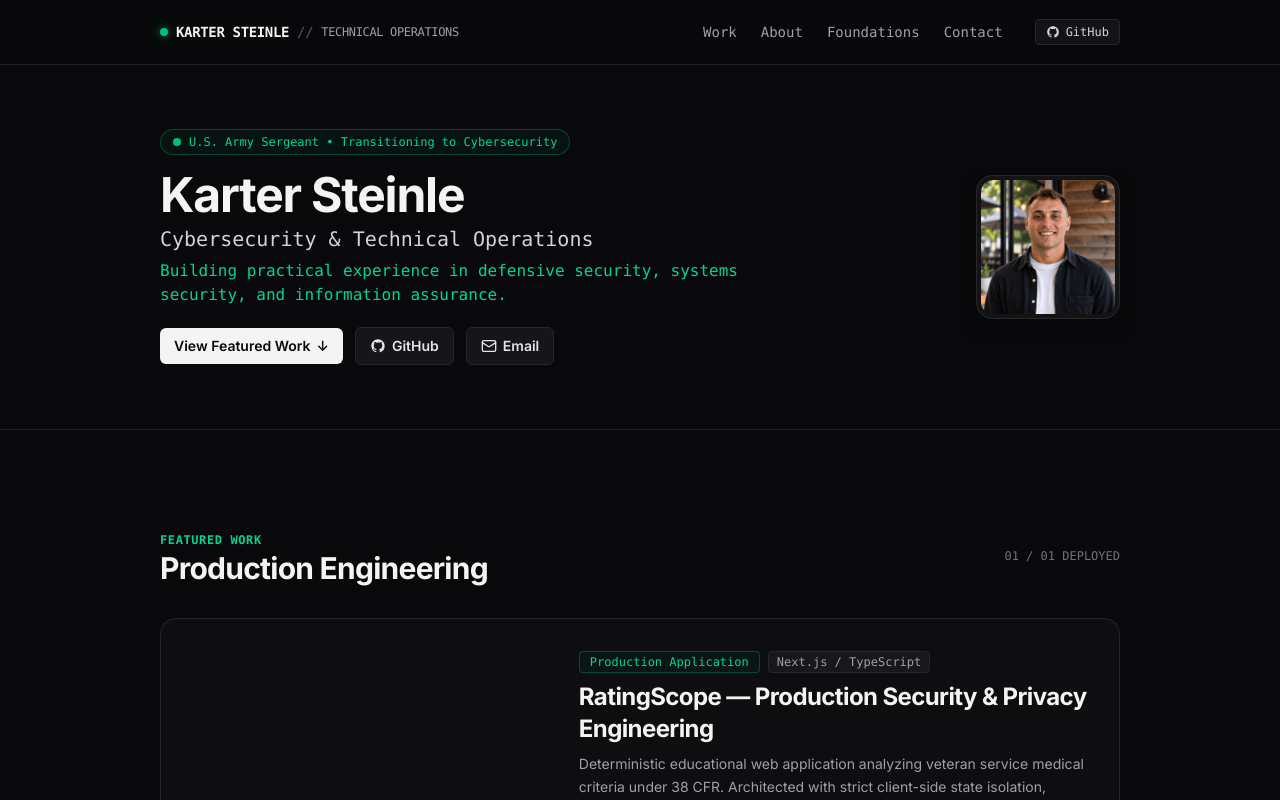
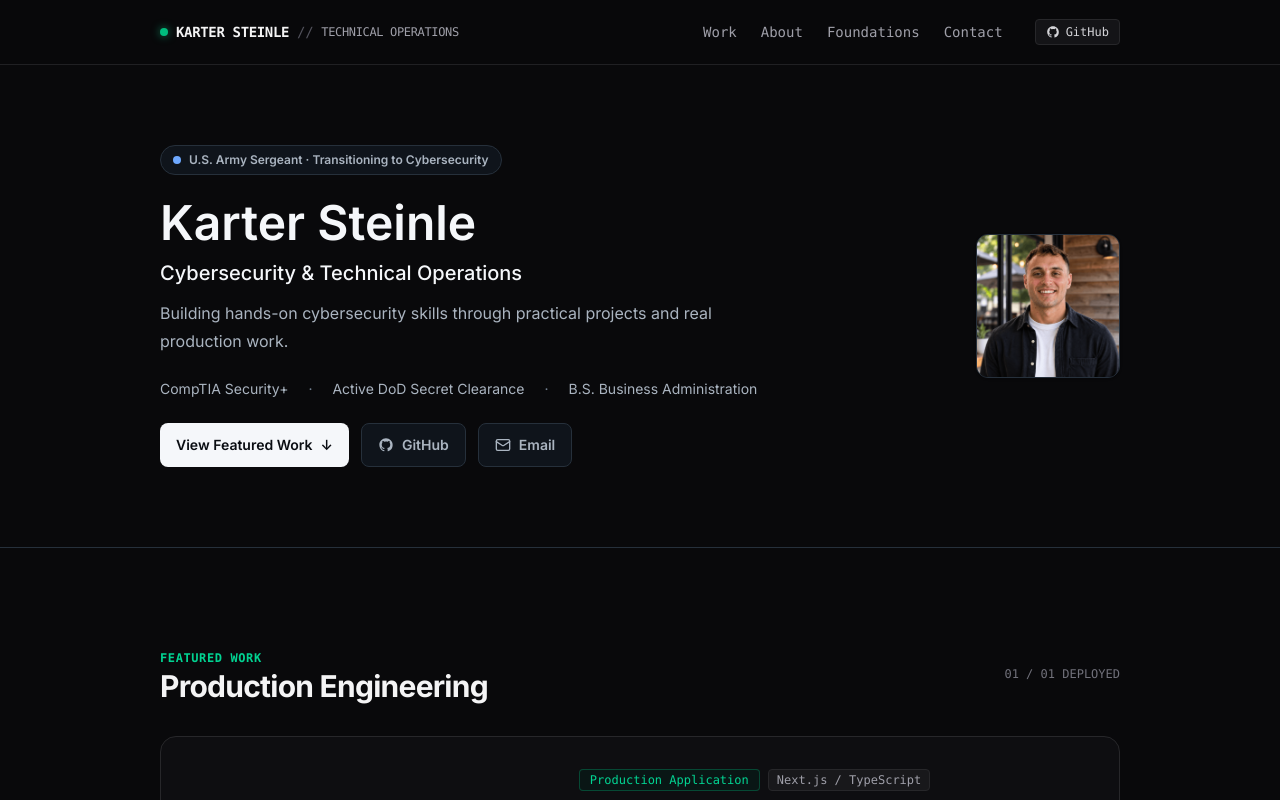
Before and after one commit to karter-s/karter, a Next.js app: page / in a window 1280 px wide. Shown: the top 800 px of the page. Built offline with nearby package versions, Linux system fonts and the light colour scheme.

Commit message:
content: ground hero copy and surface verified credentials

```diff
--- a/components/Hero.tsx
+++ b/components/Hero.tsx
@@ -2,38 +2,35 @@ import Image from "next/image";
 
 export default function Hero() {
   return (
-    <section className="relative py-12 sm:py-16 border-b border-zinc-800/80">
-      <div className="mx-auto max-w-5xl px-4 sm:px-6 lg:px-8">
-        <div className="flex flex-col-reverse sm:flex-row items-start sm:items-center justify-between gap-6 sm:gap-8">
-          <div className="flex flex-col items-start gap-4 max-w-2xl">
-            {/* Operational Status Badge */}
-            <div className="inline-flex items-center gap-2 rounded-full border border-emerald-500/30 bg-emerald-950/30 px-3 py-1 text-xs font-mono font-medium text-emerald-400">
-              <span className="relative flex h-2 w-2">
-                <span className="absolute inline-flex h-full w-full animate-ping rounded-full bg-emerald-400 opacity-75"></span>
-                <span className="relative inline-flex h-2 w-2 rounded-full bg-emerald-500"></span>
-              </span>
-              <span>U.S. Army Sergeant • Transitioning to Cybersecurity</span>
+    <section className="kps-section">
+      <div className="kps-container">
+        <div className="flex flex-col-reverse items-start justify-between gap-8 sm:flex-row sm:items-center">
+          <div className="max-w-2xl space-y-6">
+            <div className="inline-flex items-center gap-2 rounded-full border border-border bg-surface px-3 py-1.5 text-xs font-semibold text-secondary">
+              <span className="h-2 w-2 rounded-full bg-action" aria-hidden="true" />
+              <span>U.S. Army Sergeant · Transitioning to Cybersecurity</span>
             </div>
 
-            {/* Core Identity */}
-            <div className="space-y-1.5">
-              <h1 className="text-3xl sm:text-4xl lg:text-5xl font-bold tracking-tight text-zinc-100">
-                Karter Steinle
-              </h1>
-              <p className="text-lg sm:text-xl font-mono text-zinc-300">
+            <div className="space-y-3">
+              <h1 className="kps-h1">Karter Steinle</h1>
+              <p className="text-lg font-medium text-primary sm:text-xl">
                 Cybersecurity &amp; Technical Operations
               </p>
-              <p className="text-sm sm:text-base text-emerald-400 font-mono">
-                Building practical experience in defensive security, systems security, and information assurance.
+              <p className="kps-body max-w-xl">
+                Building hands-on cybersecurity skills through practical projects and real production work.
               </p>
             </div>
 
-            {/* Direct Verified Actions */}
-            <div className="flex flex-wrap items-center gap-3 pt-1">
-              <a
-                href="#featured-work"
-                className="inline-flex items-center gap-1.5 rounded-md bg-zinc-100 px-3.5 py-2 text-xs sm:text-sm font-semibold text-zinc-950 hover:bg-zinc-200 transition-colors"
-              >
+            <div className="flex flex-wrap gap-x-5 gap-y-2 text-sm text-secondary">
+              <span>CompTIA Security+</span>
+              <span aria-hidden="true" className="text-tertiary">·</span>
+              <span>Active DoD Secret Clearance</span>
+              <span aria-hidden="true" className="text-tertiary">·</span>
+              <span>B.S. Business Administration</span>
+            </div>
+
+            <div className="flex flex-wrap items-center gap-3">
+              <a href="#featured-work" className="kps-button kps-button-primary">
                 <span>View Featured Work</span>
                 <span aria-hidden="true">↓</span>
               </a>
@@ -42,13 +39,9 @@ export default function Hero() {
                 href="https://github.com/karter-s"
                 target="_blank"
                 rel="noopener noreferrer"
-                className="inline-flex items-center gap-1.5 rounded-md border border-zinc-800 bg-zinc-900/90 px-3.5 py-2 text-xs sm:text-sm font-semibold text-zinc-200 hover:border-zinc-700 hover:bg-zinc-800 hover:text-white transition-colors"
+                className="kps-button kps-button-secondary"
               >
-                <svg
-                  className="h-4 w-4 fill-current"
-                  viewBox="0 0 24 24"
-                  aria-hidden="true"
-                >
+                <svg className="h-4 w-4 fill-current" viewBox="0 0 24 24" aria-hidden="true">
                   <path
                     fillRule="evenodd"
                     clipRule="evenodd"
@@ -58,12 +51,9 @@ export default function Hero() {
                 <span>GitHub</span>
               </a>
 
-              <a
-                href="mailto:karter.kws@gmail.com"
-                className="inline-flex items-center gap-1.5 rounded-md border border-zinc-800 bg-zinc-900/90 px-3.5 py-2 text-xs sm:text-sm font-semibold text-zinc-200 hover:border-zinc-700 hover:bg-zinc-800 hover:text-white transition-colors"
-              >
+              <a href="mailto:karter.kws@gmail.com" className="kps-button kps-button-secondary">
                 <svg
-                  className="h-4 w-4 stroke-current fill-none"
+                  className="h-4 w-4 fill-none stroke-current"
                   viewBox="0 0 24 24"
                   strokeWidth="2"
                   strokeLinecap="round"
@@ -78,10 +68,8 @@ export default function Hero() {
             </div>
           </div>
 
-          {/* Compact Profile Image Container */}
           <div className="shrink-0 self-center sm:self-auto">
-            <div className="relative h-28 w-28 sm:h-36 sm:w-36 rounded-2xl border border-zinc-800 bg-zinc-900/80 p-1 shadow-lg shadow-zinc-950/60">
-              <div className="relative h-full w-full overflow-hidden rounded-xl bg-zinc-950">
+            <div className="relative h-28 w-28 overflow-hidden rounded-xl border border-border bg-surface shadow-sm sm:h-36 sm:w-36">
               <Image
                 src="/headshot.png"
                 alt="Karter Steinle"
@@ -94,7 +82,6 @@ export default function Hero() {
           </div>
         </div>
       </div>
-      </div>
     </section>
   );
 }
```
Lines whose indentation alone changed are shown as unchanged.
